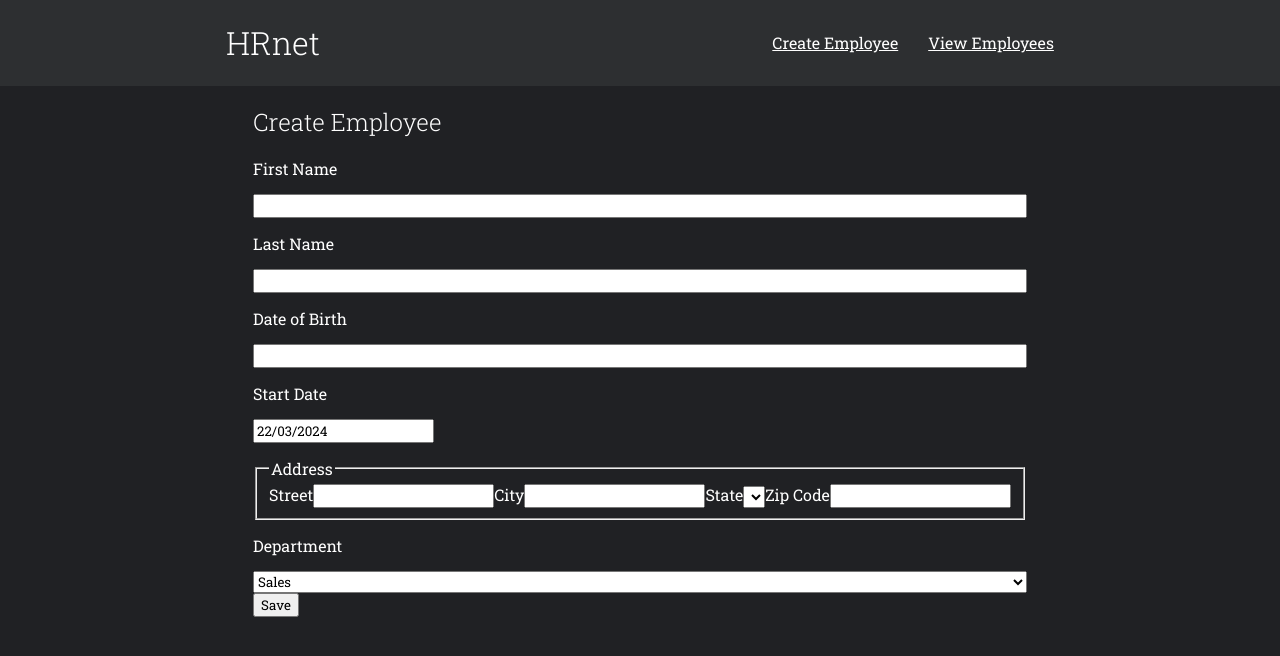
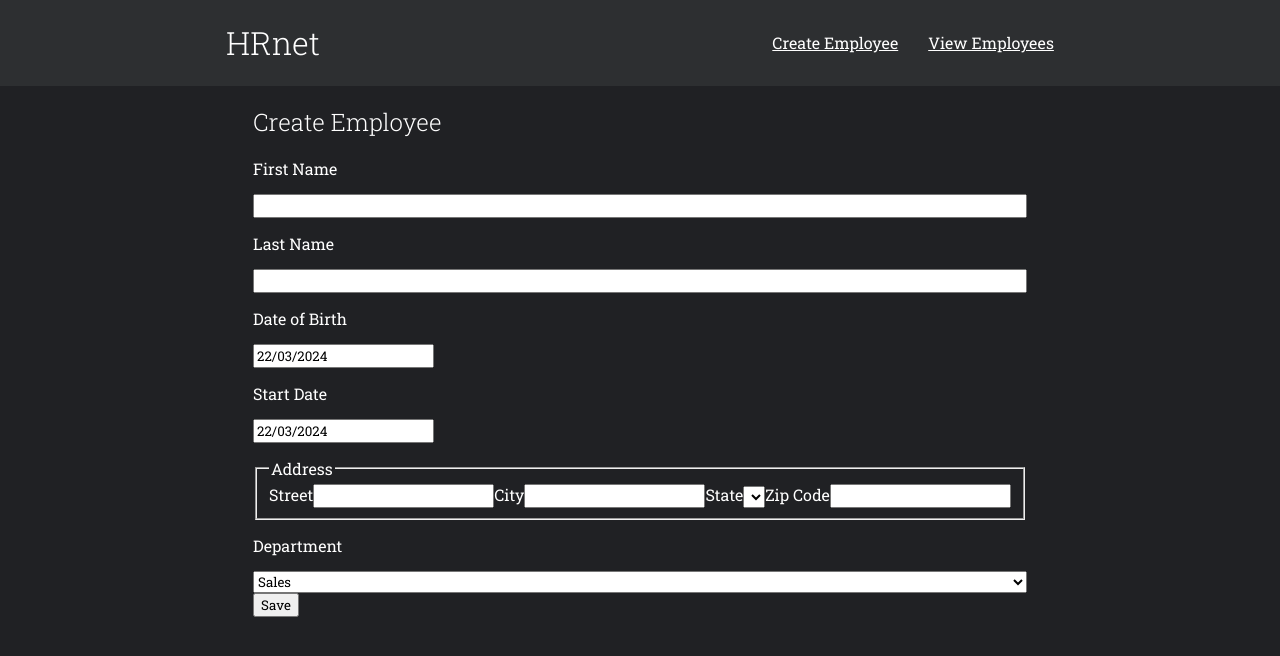
Before and after one commit to Kwaay/P14, a React (Vite) app: page / in a window 1280 px wide. Shown: the top 656 px of the page. Built offline with nearby package versions, Linux system fonts and the light colour scheme.

Commit message:
🐛 Fix | Birthdate date picker

```diff
--- a/src/routes/Home/index.jsx
+++ b/src/routes/Home/index.jsx
@@ -7,7 +7,7 @@ import styles from './Home.module.css';
 export default function Home() {
   const [firstName, setFirstName] = useState('');
   const [lastName, setLastName] = useState('');
-  const [birthDate, setBirthDate] = useState('');
+  const [birthDate, setBirthDate] = useState(new Date());
   const [startDate, setStartDate] = useState(new Date());
   const [street, setStreet] = useState('');
   const [city, setCity] = useState('');
@@ -37,10 +37,10 @@ export default function Home() {
                 onChange={(e) => setLastName(e.target.value)}
               />
               <label htmlFor="date-of-birth">Date of Birth</label>
-              <input
-                id="date-of-birth"
-                type="text"
-                onChange={(e) => setBirthDate(e.target.value)}
+              <DatePicker
+                selected={birthDate}
+                dateFormat="dd/MM/yyyy"
+                onChange={(date) => setBirthDate(date)}
               />
               <label htmlFor="start-date">Start Date</label>
               <DatePicker
```
